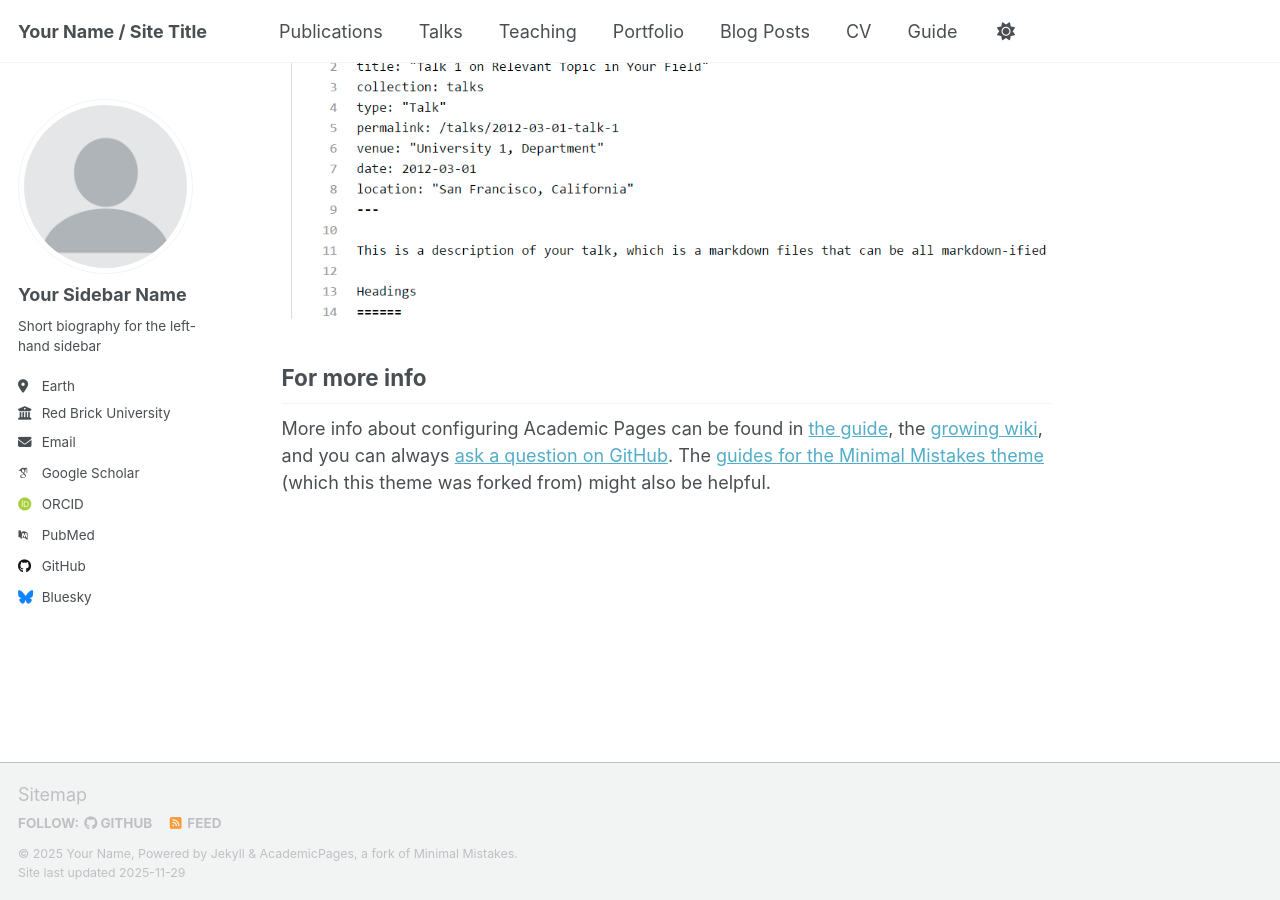
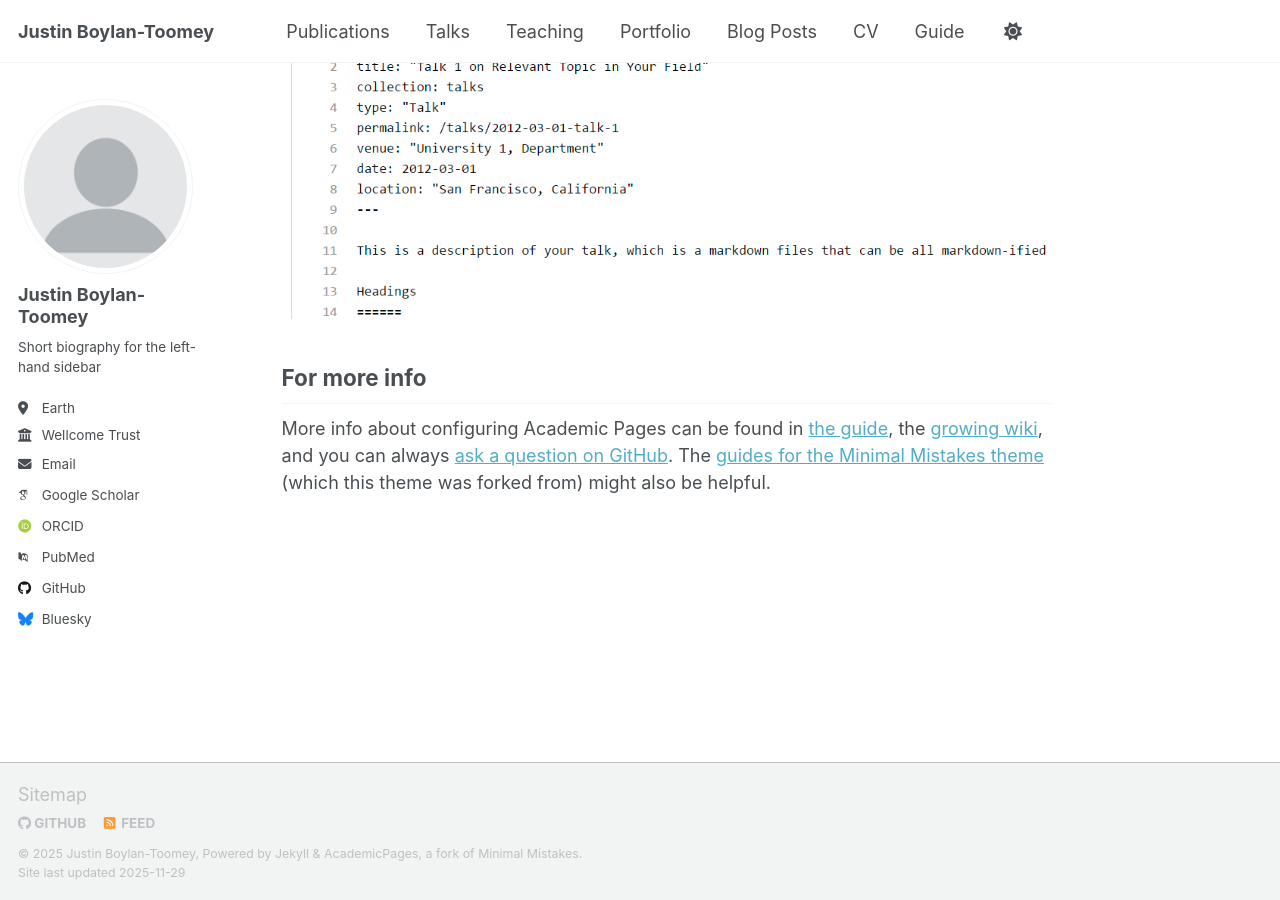
Before and after one commit to justinbt1/justinbt1.github.io, a Jekyll site: the page built from _pages/about.md, in a window 1280 px wide and 900 px high, scrolled down 2880 px. Built offline with Jekyll 4.4.1, drawn with Linux system fonts in a browser that asks for light colours; some web fonts are replaced; a script that is not in the unit is left out.

Commit message:
Updated info

```diff
--- a/_config.yml
+++ b/_config.yml
@@ -7,12 +7,12 @@
 # server process.
 
 # Basic Site Settings
-locale                   : "en-US"
+locale                   : "en-UK"
 site_theme               : "default" # Currently available options are "default", "air"
-title                    : "Your Name / Site Title"
+title                    : "Justin Boylan-Toomey"
 title_separator          : "-"
-name                     : &name "Your Name"
-description              : &description "Your Name's academic portfolio"   # Update this with a general description of your site, this is the default if not overridden by a page
+name                     : &name "Justin Boylan-Toomey"
+description              : &description "Justin Boylan-Toomey's personal website."   # Update this with a general description of your site, this is the default if not overridden by a page
 url                      : https://academicpages.github.io # The base hostname & protocol for your site e.g. "https://[your GitHub username].github.io",
                                                            # or if you already have some other page hosted on Github then use "https://[your GitHub username].github.io/[Your Repo Name]"
 baseurl                  : "" # the subpath of your site, e.g. "/blog"
@@ -24,11 +24,11 @@
 author:
   # Biographic information
   avatar           : "profile.png"
-  name             : "Your Sidebar Name"
+  name             : "Justin Boylan-Toomey"
   pronouns         : # example: "she/her"
   bio              : "Short biography for the left-hand sidebar"
   location         : "Earth"
-  employer         : "Red Brick University"
+  employer         : "Wellcome Trust"
   uri              : # URL
   email            : "none@example.org"
 
```
